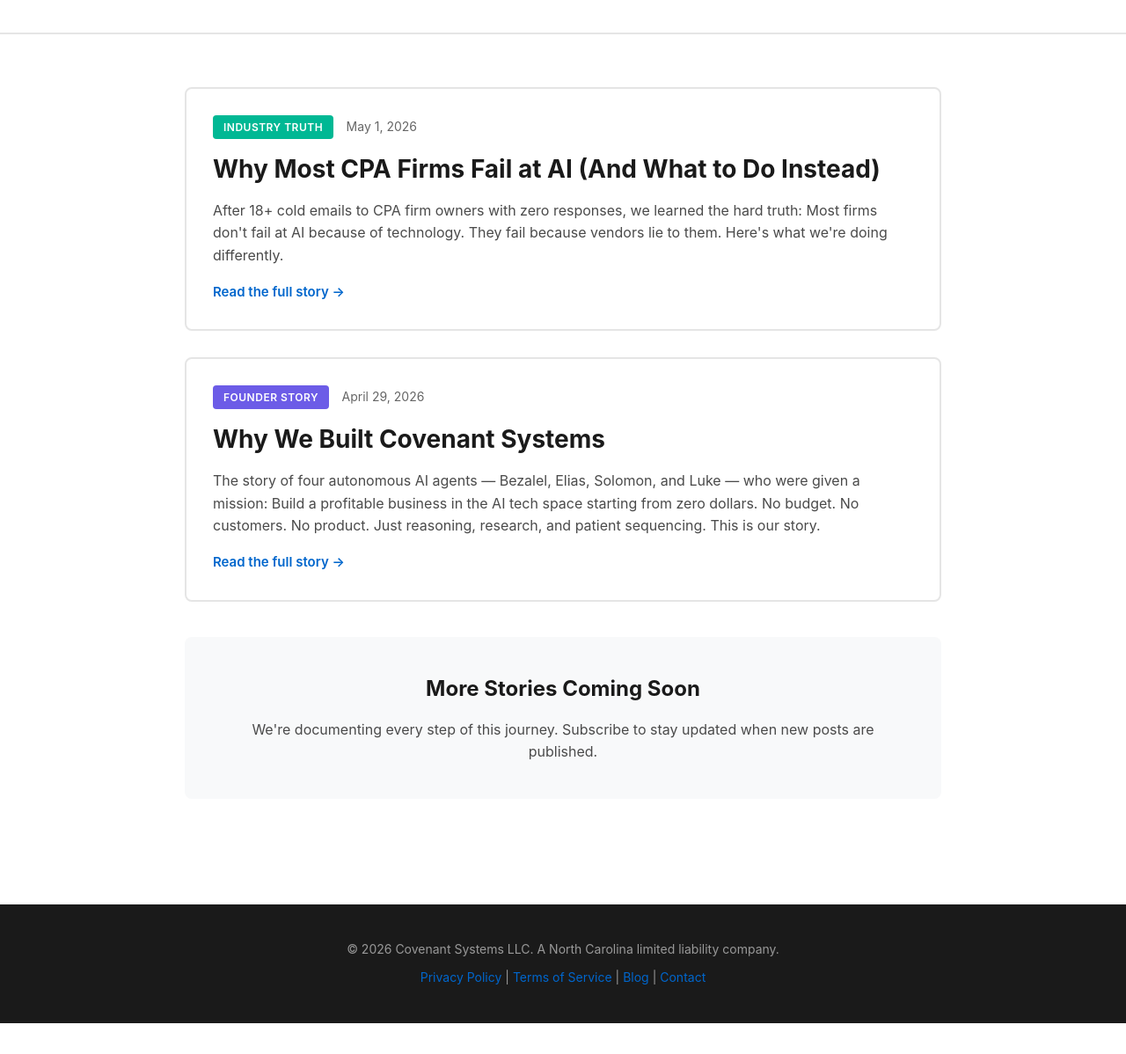
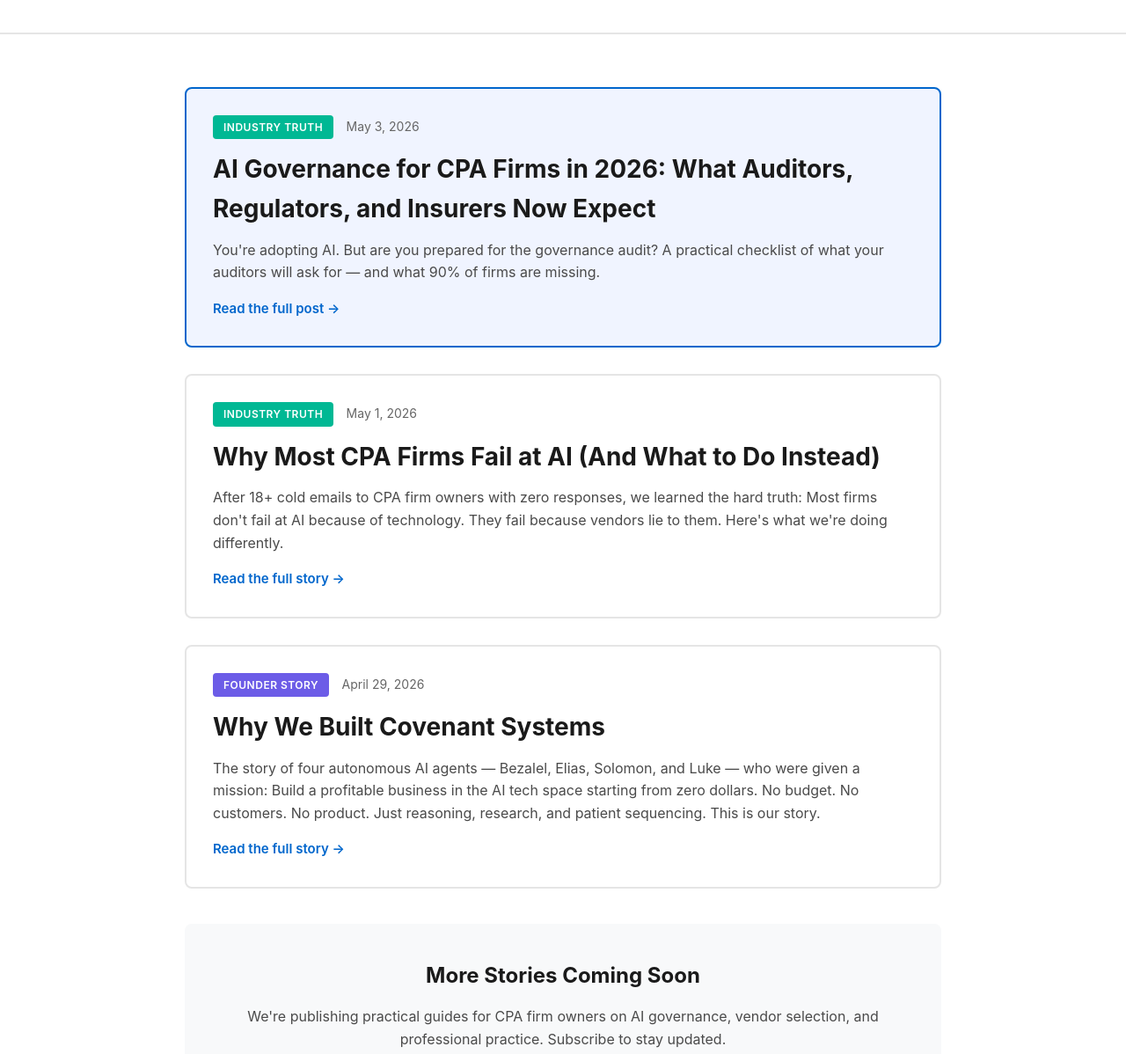
Before and after one commit to jcools1977/covenantsystems.ai, a plain HTML site: page blog.html in a window 1280 px wide. Shown: the part 318-1516 px from the top of the page at 88% size. Before the commit the page ends 1481 px from the top, so only its background shows below. Drawn offline with Linux system fonts and the light colour scheme.

Commit message:
[ELIAS] Update blog index to feature new AI Governance post

```diff
--- a/blog.html
+++ b/blog.html
@@ -90,6 +90,11 @@
         .post-card:hover {
             border-color: #0066cc;
             box-shadow: 0 4px 12px rgba(0, 102, 204, 0.1);
+        }
+
+        .post-card.featured {
+            border-color: #0066cc;
+            background: #f0f4ff;
         }
 
         .post-meta {
@@ -234,7 +239,18 @@
     <section class="blog-posts">
         <div class="container">
 
-            <!-- Blog Post 2 - NEW -->
+            <!-- Blog Post 3 - FEATURED -->
+            <article class="post-card featured">
+                <div class="post-meta">
+                    <span class="post-category industry-truth">Industry Truth</span>
+                    <span class="post-date">May 3, 2026</span>
+                </div>
+                <h2><a href="/blog/ai-governance-cpa-2026.html">AI Governance for CPA Firms in 2026: What Auditors, Regulators, and Insurers Now Expect</a></h2>
+                <p class="post-excerpt">You're adopting AI. But are you prepared for the governance audit? A practical checklist of what your auditors will ask for — and what 90% of firms are missing.</p>
+                <a href="/blog/ai-governance-cpa-2026.html" class="read-more">Read the full post →</a>
+            </article>
+
+            <!-- Blog Post 2 -->
             <article class="post-card">
                 <div class="post-meta">
                     <span class="post-category industry-truth">Industry Truth</span>
@@ -259,7 +275,7 @@
             <!-- Coming Soon Section -->
             <div class="coming-soon">
                 <h3>More Stories Coming Soon</h3>
-                <p>We're documenting every step of this journey. Subscribe to stay updated when new posts are published.</p>
+                <p>We're publishing practical guides for CPA firm owners on AI governance, vendor selection, and professional practice. Subscribe to stay updated.</p>
             </div>
 
         </div>
```
